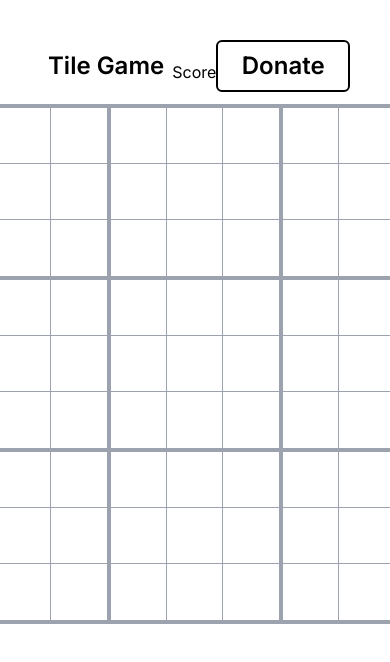
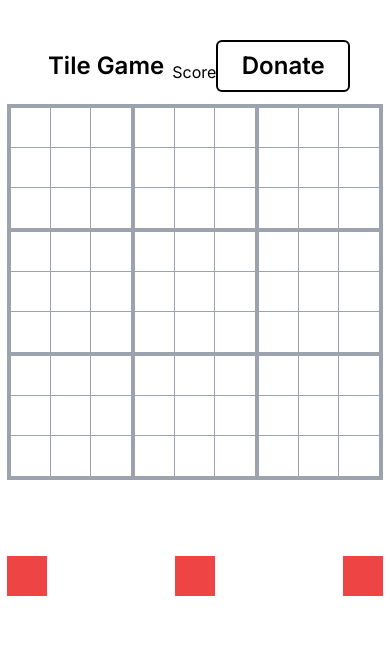
Before and after one commit to jancharatan/tile-game, a Next.js app: page / in a window 390 px wide. Shown: the top 662 px of the page. Built offline with nearby package versions, Linux system fonts and the light colour scheme.

Commit message:
Added a tile bank and started working on responsiveness.

```diff
--- a/src/components/Tile.tsx
+++ b/src/components/Tile.tsx
@@ -8,7 +8,7 @@ const Tile: FunctionComponent<{
 }> = ({ tileState, tileRow, tileCol }) => {
     return (
         <div
-            className={`relative w-14 h-14 border-gray-400
+            className={`relative h-10 w-10 md:h-12 md:w-12 lg:w-14 lg:h-14 border-gray-400
             ${tileRow !== 2 && `border-b`}
             ${tileCol !== 2 && `border-r`}
             ${tileState === TileState.Empty && `bg-white`}
--- /dev/null
+++ b/src/components/TileBank.tsx
@@ -0,0 +1,11 @@
+import TileOption from "../components/TileOption";
+
+const TileBank = () => (
+    <div className="mt-8 flex items-center justify-center">
+        <TileOption />
+        <TileOption />
+        <TileOption />
+    </div>
+);
+
+export default TileBank;
--- /dev/null
+++ b/src/components/TileOption.tsx
@@ -0,0 +1,7 @@
+const TileOption = () => (
+    <div className="flex h-32 w-32 justify-center items-center ml-5 mr-5">
+        <div className="w-10 h-10 bg-red-500"></div>
+    </div>
+);
+
+export default TileOption;
--- a/src/pages/Home.tsx
+++ b/src/pages/Home.tsx
@@ -1,11 +1,11 @@
 import { FunctionComponent } from "react";
 import Board from "../components/Board";
-import Plus from "@/tiles/plus";
+import TileBank from "../components/TileBank";
 
 const Home: FunctionComponent<{}> = () => {
     return (
-        <div className="p-10 items-center">
-            <div className="flex flex-row justify-between items-center">
+        <div className="p-10 flex flex-col items-center">
+            <div className="w-full flex flex-row justify-between items-center">
                 <div className="w-48 mb-3 text-2xl font-semibold p-2">
                     Tile Game
                 </div>
@@ -15,6 +15,7 @@ const Home: FunctionComponent<{}> = () => {
                 </button>
             </div>
             <Board />
+            <TileBank />
         </div>
     );
 };
```
